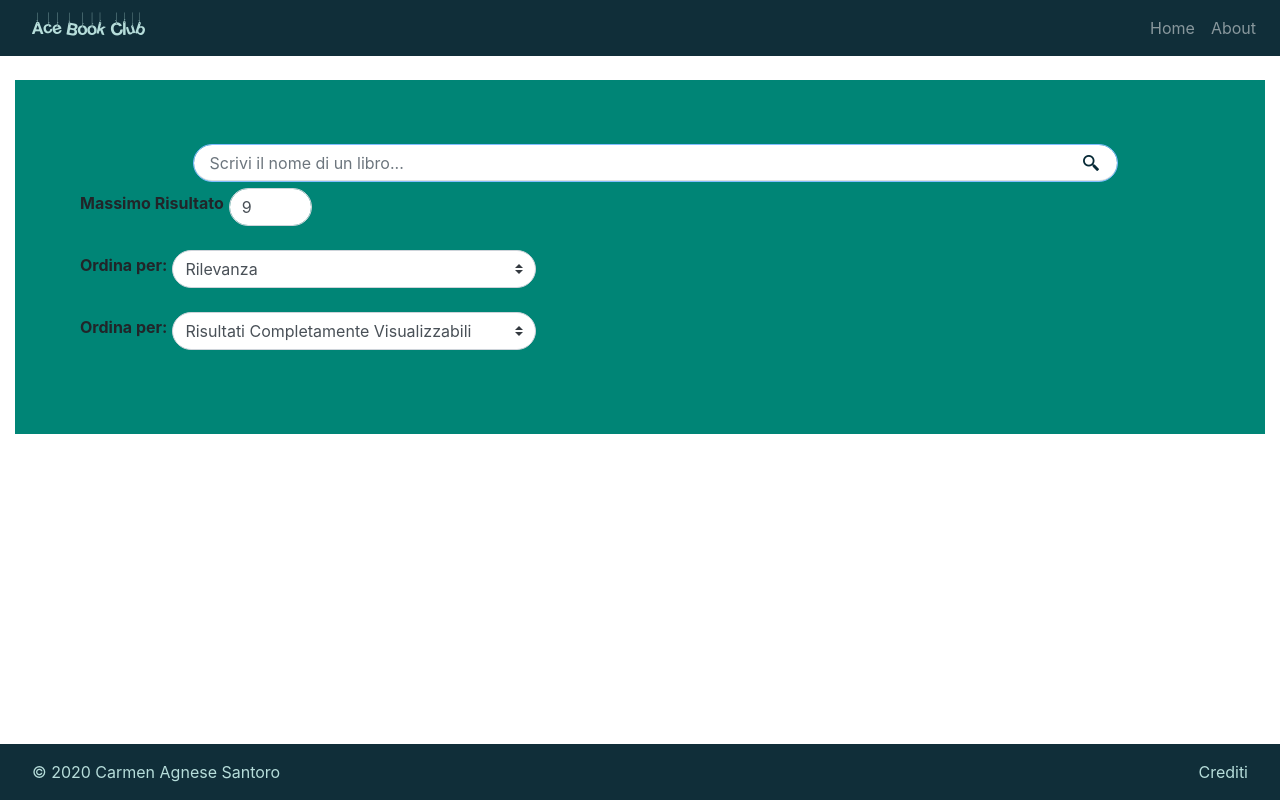
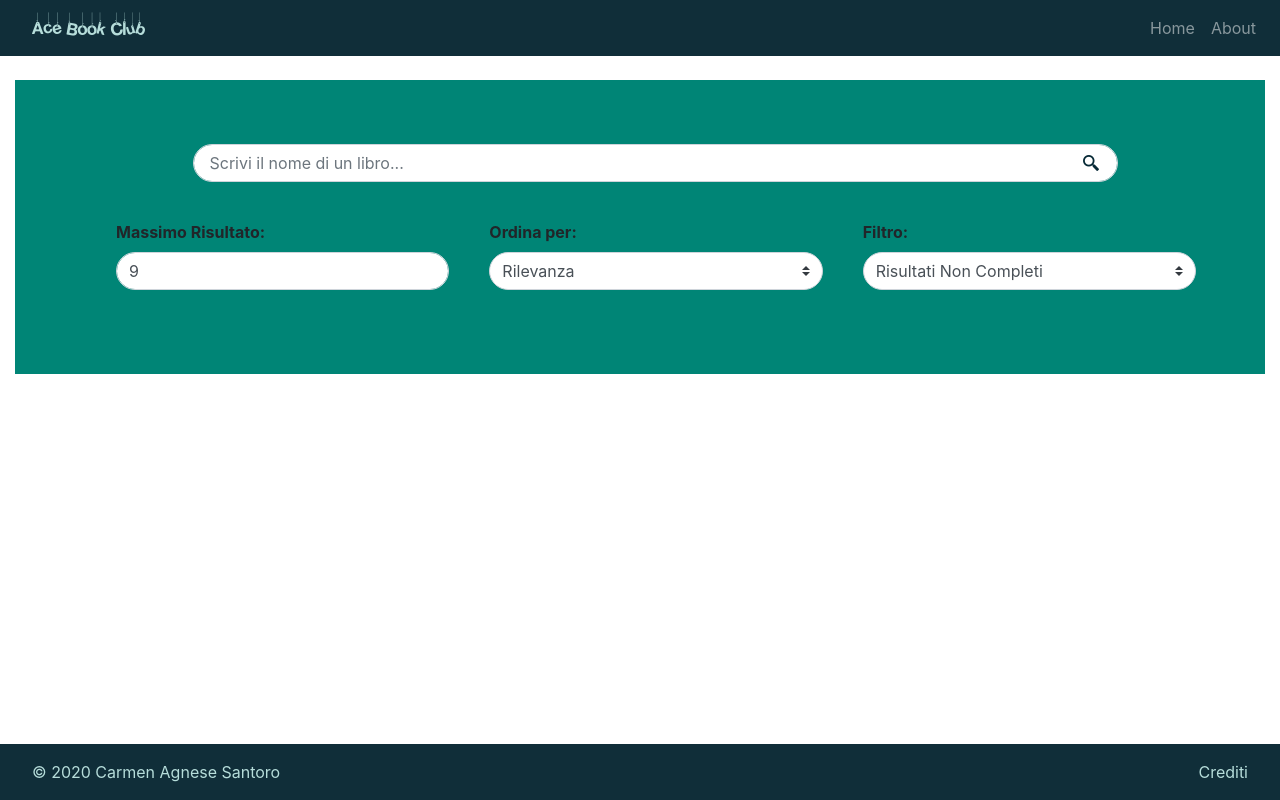
Before and after one commit to Magicianred/ABC, a React (Create React App) app in the folder my-app/: page / in a window 1280 px wide. Built offline with nearby package versions, Linux system fonts and the light colour scheme; no server answers.

Commit message:
Changed the style of the forms and search bar

```diff
--- a/my-app/src/components/pages/elements/home/BookSearchForm.js
+++ b/my-app/src/components/pages/elements/home/BookSearchForm.js
@@ -1,4 +1,4 @@
-import React, { useRef, useEffect } from "react";
+import React from "react";
 
 //Bootstrap
 import Form from "react-bootstrap/Form";
@@ -11,11 +11,6 @@ import ClearButton from "./ClearButton";
 
 //Search Bar
 const BookSearchForm = ({ onSubmitHandler, book, setBook, onInputChange }) => {
-    const inputText = useRef();
-
-    useEffect(() => {
-        inputText.current.focus();
-    });
 
     return (
         <>
@@ -24,13 +19,12 @@ const BookSearchForm = ({ onSubmitHandler, book, setBook, onInputChange }) => {
                     as={Col}
                     xl={{span:10, offset: 1}}
                     lg={{span:10, offset: 1}}
-                    md={{span: 9, offset: 1}}
-                    sm={{span: 9, offset: 1}}
-                    xs={{span: 11, offset: 0}}
+                    md={11}
+                    sm={11}
+                    xs={11}
                 >
                     <Form.Control
                         className="position-absolute rounded-pill pl-3 pr-6"
-                        ref={inputText}
                         type="text"
                         value={book}
                         onChange={onInputChange}
--- a/my-app/src/components/pages/elements/home/Filters/Filter.js
+++ b/my-app/src/components/pages/elements/home/Filters/Filter.js
@@ -8,10 +8,9 @@ import Col from "react-bootstrap/Col";
 const Filter = ({ onInputChange }) => {
     return (
         <>
-            <Form.Group>
-                <Form.Row className="align-items-center">
-                    <Form.Label><strong>Ordina per:</strong></Form.Label>
-                    <Col sm={4} xs={6} className="my-1">
+            <Col sm={11} xs={11} lg={4} xl={4} className="my-1">
+            <Form.Group className="mx-3" as={Col}>
+                    <Form.Label><strong>Filtro:</strong></Form.Label>
                         <Form.Control
                             className="rounded-pill"
                             onChange={onInputChange}
@@ -19,16 +18,15 @@ const Filter = ({ onInputChange }) => {
                             custom
                             id="books-type"
                         >
-                            <option value="full" title="Restituisce solo risultati in cui tutto il testo è visualizzabile">Risultati Completamente Visualizzabili</option>
-                            <option value="partial" title="Restituisce risultati in cui almeno parti del testo sono visualizzabili in anteprima">Risultati Parziali</option>
+                            <option value="partial" title="Restituisce risultati in cui è visualizzabile solo una parte del testo">Risultati Non Completi</option>
+                            <option value="full" title="Restituisce solo risultati in cui tutto il testo è visualizzabile">Risultati Completi</option>
                             <option value="free-ebooks" title="Restituisce solo risultati che sono Google eBooks gratuiti">Ebook Gratuiti</option>
-                            <option value="paid-ebooks" title="Restituisce solo risultati che sono Google eBooks con un prezzo">Con Prezzo</option>
-                            <option value="ebooks" title="Restituisce solo risultati Google eBooks, a pagamento o gratuiti">Ebook Gratuiti e a Pagamento</option>
+                            <option value="paid-ebooks" title="Restituisce solo risultati che sono Google eBooks con un prezzo">Ebook a Pagamento</option>
+                            <option value="ebooks" title="Restituisce solo risultati Google eBooks a pagamento o gratuiti">Ebook Gratuiti e a Pagamento</option>
                             {/*Examples of non-eBooks would be publisher content that is available in limited preview and not for sale, or magazines.*/}
                         </Form.Control>
-                    </Col>
-                </Form.Row>
             </Form.Group>
+            </Col>
         </>
     )
 
--- a/my-app/src/components/pages/elements/home/Filters/MaxResult.js
+++ b/my-app/src/components/pages/elements/home/Filters/MaxResult.js
@@ -10,10 +10,9 @@ import Col from "react-bootstrap/Col";
 const MaxResult = ({ maxResults, setMaxResults}) => {
     return (
         <>
-            <Form.Group>
-                <Form.Row className="align-items-center">
-                    <Form.Label><strong>Massimo Risultato</strong></Form.Label>
-                    <Col sm={1} xs={6} className="my-1">
+        <Col sm={11} xs={11} lg={4} xl={4} className="my-1">
+            <Form.Group as={Col} className="mx-3">
+                    <Form.Label><strong>Massimo Risultato:</strong></Form.Label>
                 <Form.Control
                     className="rounded-pill"
                     type='number'
@@ -23,9 +22,8 @@ const MaxResult = ({ maxResults, setMaxResults}) => {
                     onChange={e => setMaxResults(e.target.value)}
                 />
                 <ToastContainer />
-                    </Col>
-                </Form.Row>
             </Form.Group>
+        </Col>
         </>
     )
 
--- a/my-app/src/components/pages/elements/home/Filters/OrderBy.js
+++ b/my-app/src/components/pages/elements/home/Filters/OrderBy.js
@@ -8,10 +8,9 @@ import Col from "react-bootstrap/Col";
 const OrderBy = ({ onInputChange }) => {
     return (
         <>
-            <Form.Group>
-                <Form.Row className="align-items-center">
+        <Col sm={11} xs={11} lg={4} xl={4} className="my-1">
+            <Form.Group as={Col} className="mx-3">
                     <Form.Label><strong>Ordina per:</strong></Form.Label>
-                    <Col sm={4} xs={6} className="my-1">
                         <Form.Control
                             className="rounded-pill"
                             onChange={onInputChange}
@@ -22,9 +21,8 @@ const OrderBy = ({ onInputChange }) => {
                             <option value="relevance">Rilevanza</option>
                             <option value="newest">Nuovo</option>
                         </Form.Control>
-                    </Col>
-                </Form.Row>
             </Form.Group>
+        </Col>
         </>
     )
 
--- a/my-app/src/components/pages/elements/home/Search.js
+++ b/my-app/src/components/pages/elements/home/Search.js
@@ -6,6 +6,7 @@ import axios from 'axios';
 //Bootstrap
 import Container from "react-bootstrap/Container";
 import Row from "react-bootstrap/Row";
+import Form from "react-bootstrap/Form";
 
 
 //Component created by me
@@ -91,21 +92,24 @@ function Search() {
                 />
 
 
+                <Form className="mt-5">
+                    <Form.Row>
+
                         {/*Max result of the research*/}
                         <MaxResult
                             maxResults={maxResults}
                             setMaxResults={setMaxResults}
                         />
 
-
                         {/*You can change the ordering by setting the orderBy parameter to be one of these values: relevance and newest*/}
                         <OrderBy onInputChange={onInputChange} />
-
 
                         {/*You can use the filter parameter to restrict the returned results further by setting it the to one of the following values:
                          partial, full, free-ebooks, paid-ebooks, ebooks*/}
                         <Filter onInputChange={onInputChange} />
 
+                    </Form.Row>
+                </Form>
 
                 {/*Loading*/}
                 <Loading loading={loading} />
```
Lines whose indentation alone changed are shown as unchanged.
